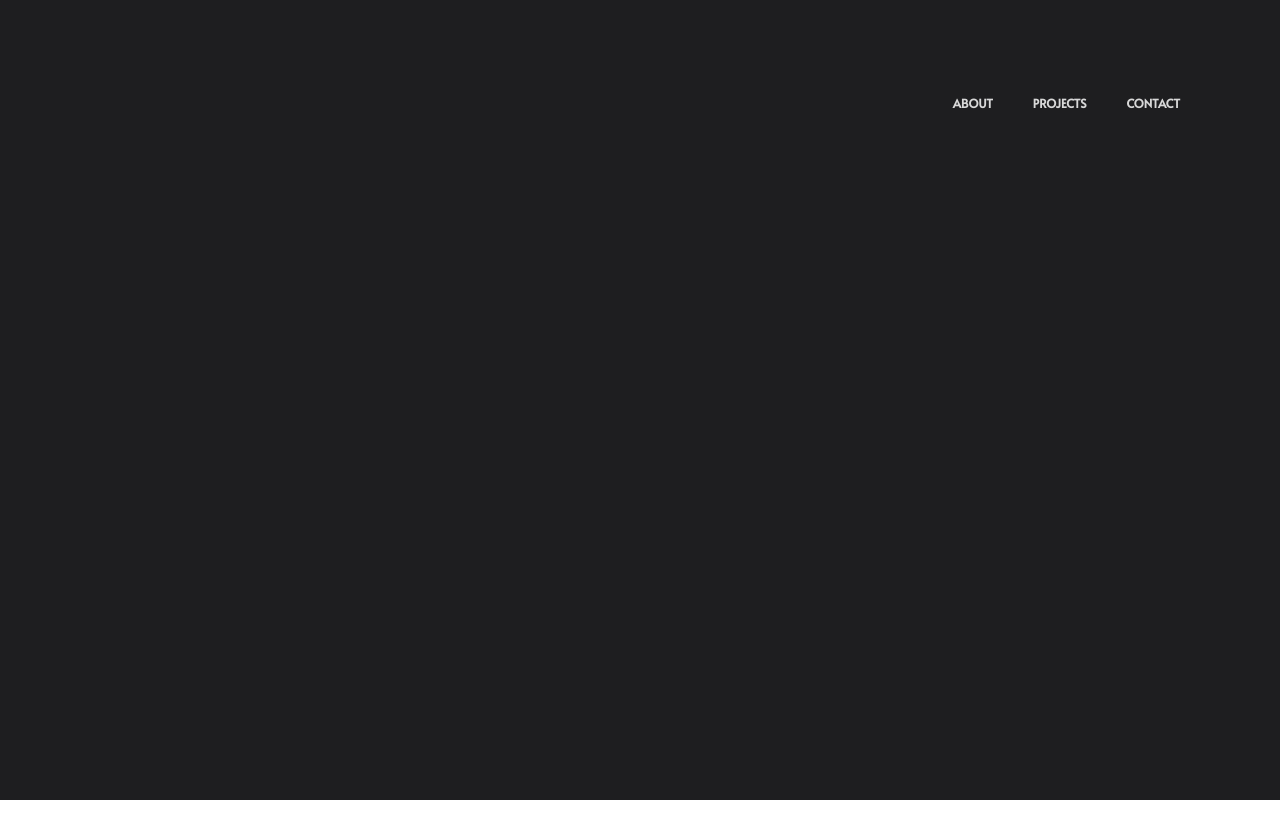
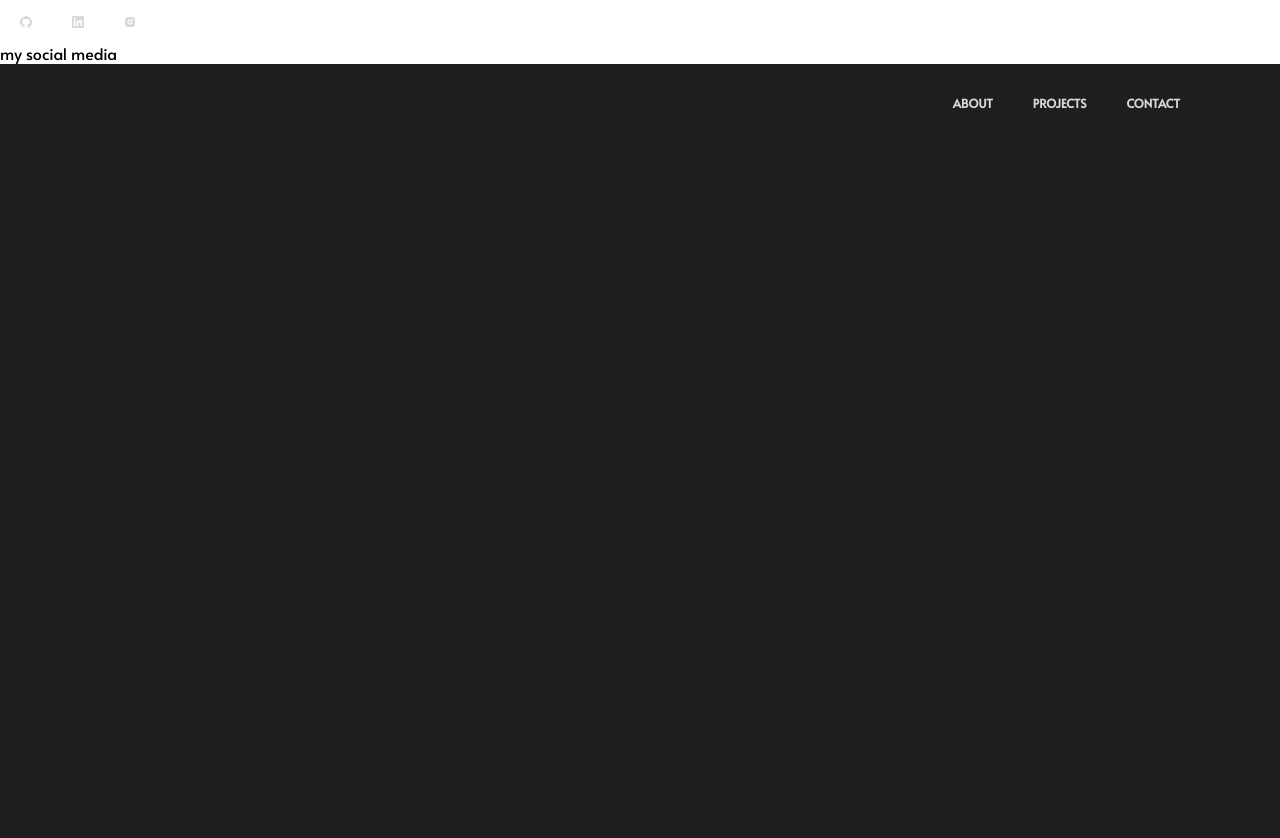
Before and after one commit to czyzix/portfolio-website, a JavaScript app: page / in a window 1280 px wide. Shown: the top 838 px of the page. Before the commit the page ends 800 px from the top, so only its background shows below. Built offline with nearby package versions, Linux system fonts and the light colour scheme; the HTML template or start-up script is replaced by a standard one.

Commit message:
Working on sidebar component

```diff
--- a/src/App.js
+++ b/src/App.js
@@ -1,9 +1,11 @@
 import Navbar from './components/navbar/navbar';
+import Sidebar from './components/sidebar/sidebar';
 
 function App() {
   return (
     <div className="App">
       <Navbar/>
+      <Sidebar/>
       <div className='outer-wrapper'>
         <div className='wrapper'>
           <div className='slide one'></div>
--- a/src/components/sidebar/sidebar.js
+++ b/src/components/sidebar/sidebar.js
@@ -0,0 +1,21 @@
+import { SiGithub } from 'react-icons/si';
+import { SiLinkedin } from 'react-icons/si';
+import { RiInstagramFill } from 'react-icons/ri';
+import "./sidebar.css"
+
+const Sidebar = () => {
+    return (
+        <>
+        <div className="sidebar-container">
+            <ul className="sidebar-list">
+                <li><a className="ico" href="https://github.com/czyzix"><SiGithub /></a></li>
+                <li><a className="ico" href="https://www.linkedin.com/in/radoslawczyzewski"><SiLinkedin /></a></li>
+                <li><a className="ico" href="https://www.instagram.com/rdc_graphics"><RiInstagramFill /></a></li>
+            </ul>
+            <p className='social-text'>my social media</p>
+        </div>
+        </>
+    );
+}
+
+export default Sidebar;
```
